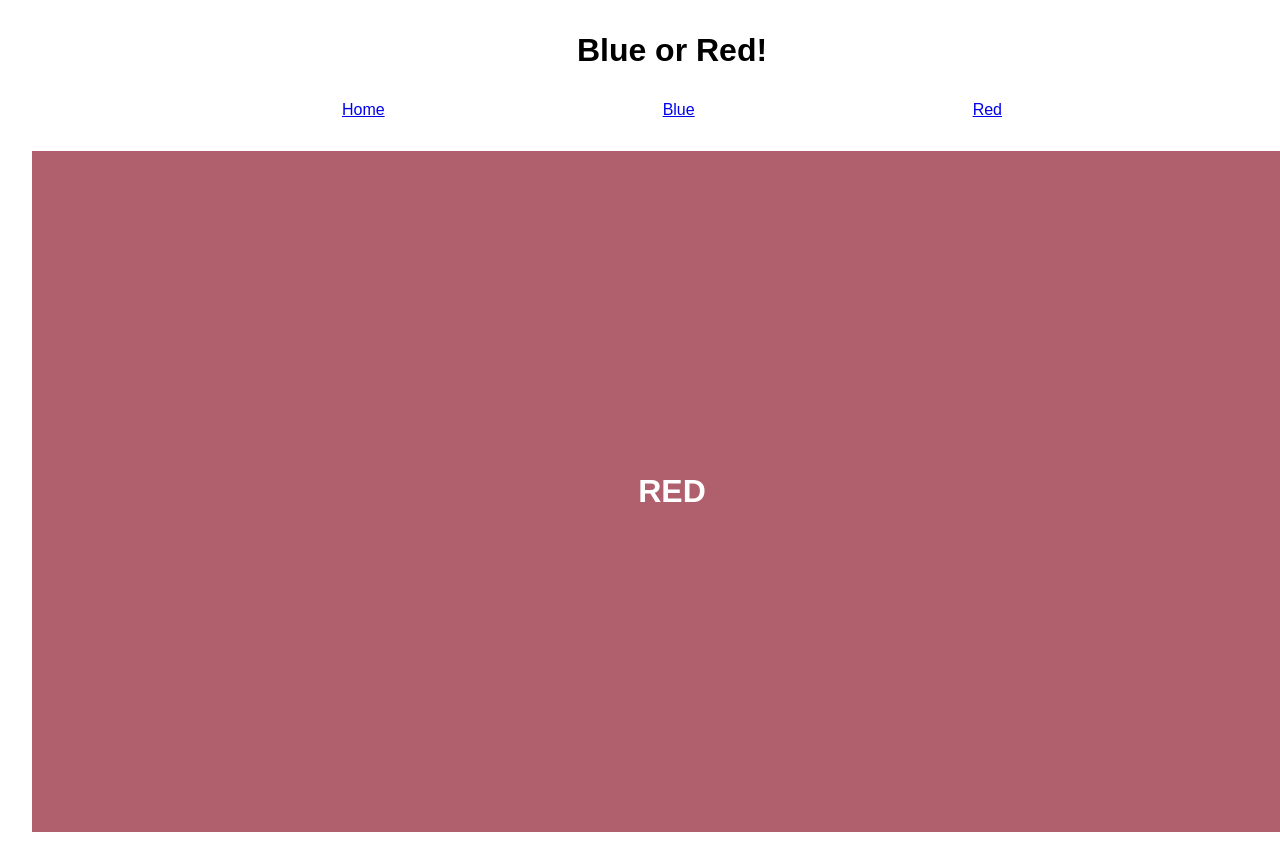
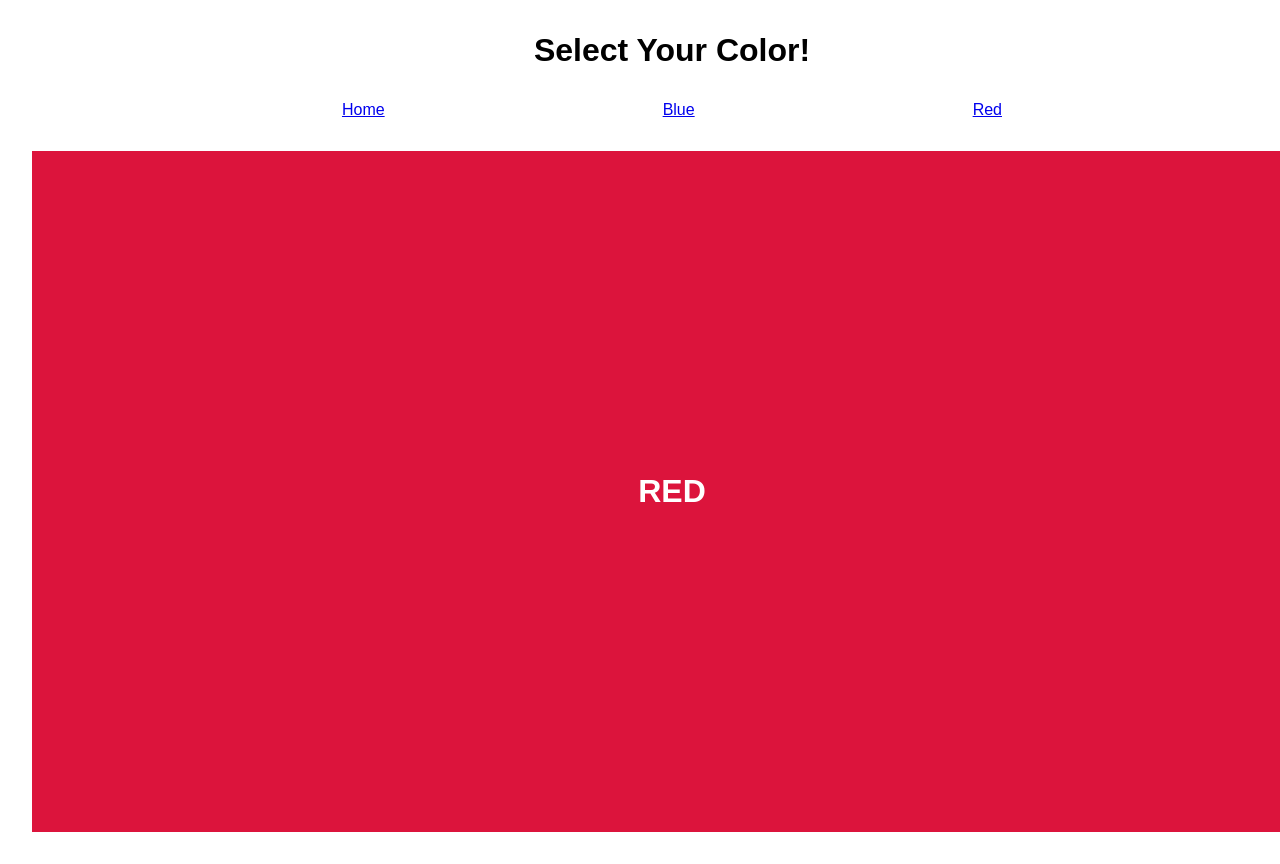
Before and after one commit to AmairT/Learning-React-Router, a React (Vite) app: page /red in a window 1280 px wide. Shown: the top 864 px of the page. Built offline with nearby package versions, Linux system fonts and the light colour scheme.

Commit message:
edited css color

```diff
--- a/src/App.jsx
+++ b/src/App.jsx
@@ -8,7 +8,7 @@ function App() {
     return (
     <>
       <div id='container'>
-        <h1>Blue or Red!</h1>
+        <h1>Select Your Color!</h1>
         <div id='navbar'>
           <Link to='/home'>Home</Link>
           <Link to='/blue'>Blue</Link>
--- a/src/index.css
+++ b/src/index.css
@@ -36,7 +36,7 @@ body > div {
 }
 
 .red {
-  background-color: #b05f6d;
+  background-color: crimson;
   color: white;
 }
 
@@ -47,4 +47,5 @@ body > div {
 
 .home {
   background-color: darkgray;
+  color: white;
 }
```
